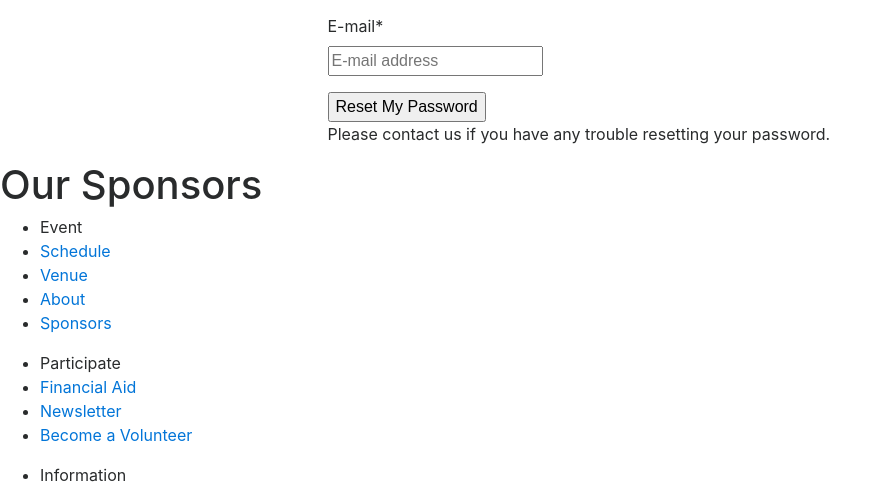
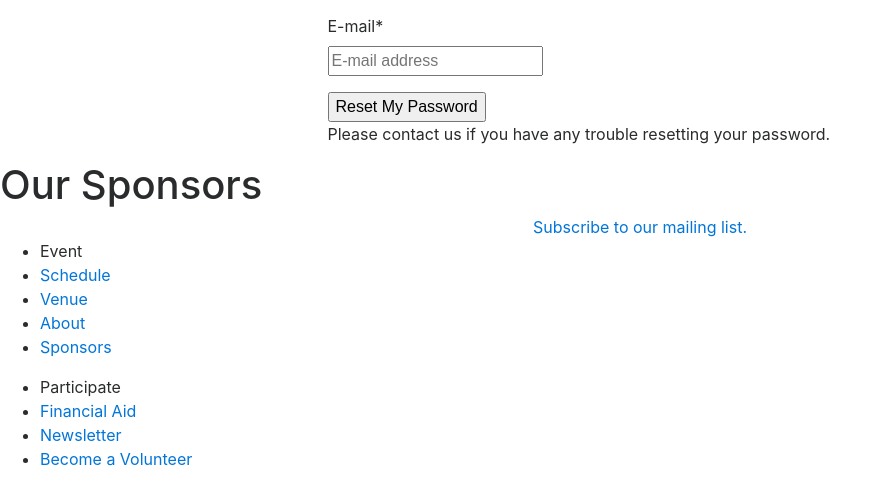
Before and after one commit to pyconca/2017-web, a Django app: page /accounts/password/reset/ in a window 1280 px wide. Shown: the part 680-1164 px from the top of the page, without its empty margins (0-890 px from the left). Run offline with Django 3.2, Linux system fonts and the light colour scheme; data that the repository does not hold is empty; some libraries are stand-ins or nearby versions.

Commit message:
:sparkles: Add Subscribe to mailing list button to the bottom of the page.

```diff
--- a/pyconca2017/templates/base.html
+++ b/pyconca2017/templates/base.html
@@ -86,6 +86,14 @@
       {% block sponsors %}
         {% include 'components/layout/footer_sponsors.html' %}
       {% endblock %}
+
+      <div class="container">
+        <div class="text-center">
+          <a class="c-btn c-btn--primary" href="http://us11.campaign-archive.com/home/?u=5cc0d84ff77b9bb778875c680&id=d2a954e0b6">{% trans "Subscribe to our mailing list." %}</a>
+          <br/>
+        </div>
+      </div>
+
       {% include 'components/layout/footer.html' %}
     </footer>
   </div>
```
